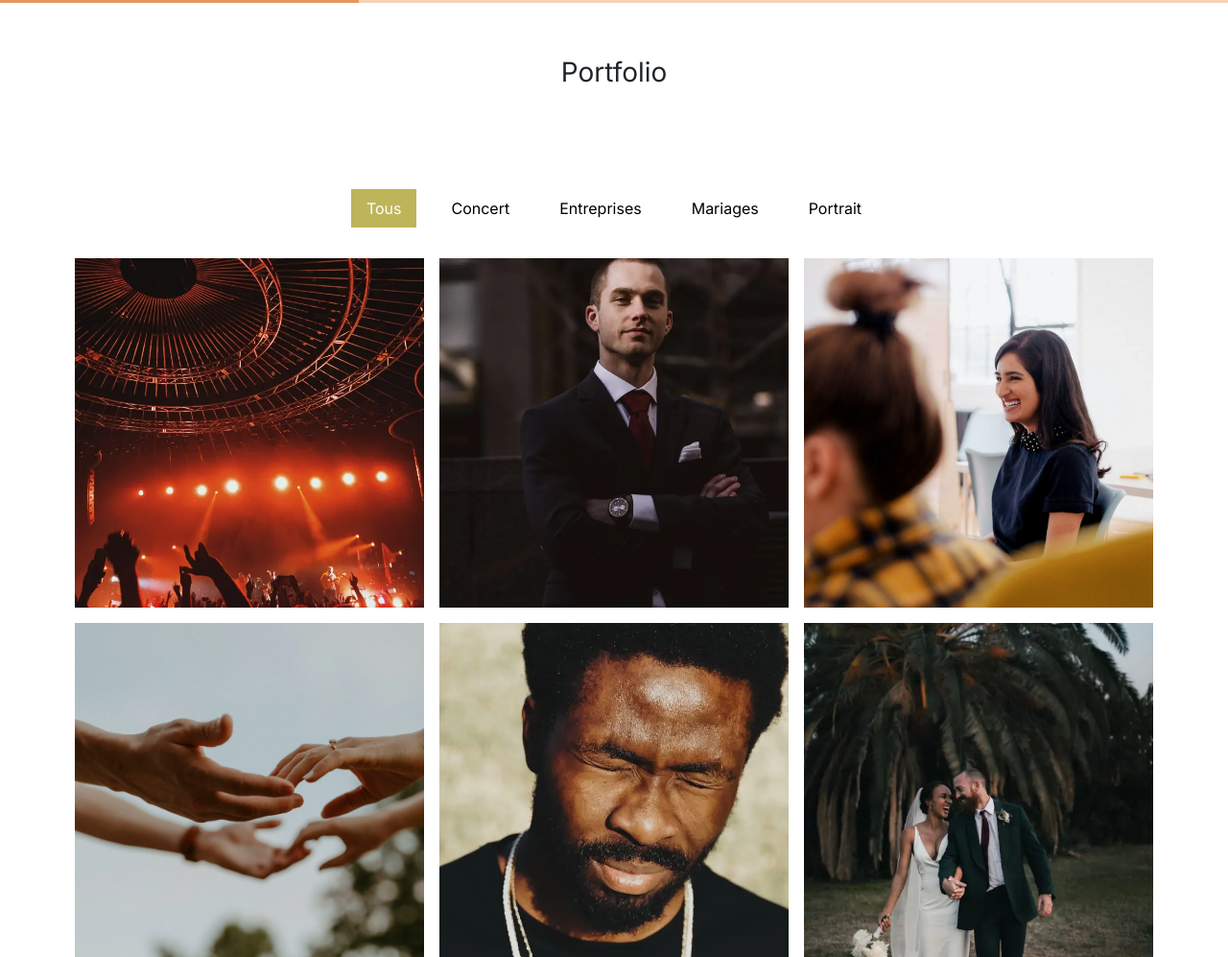
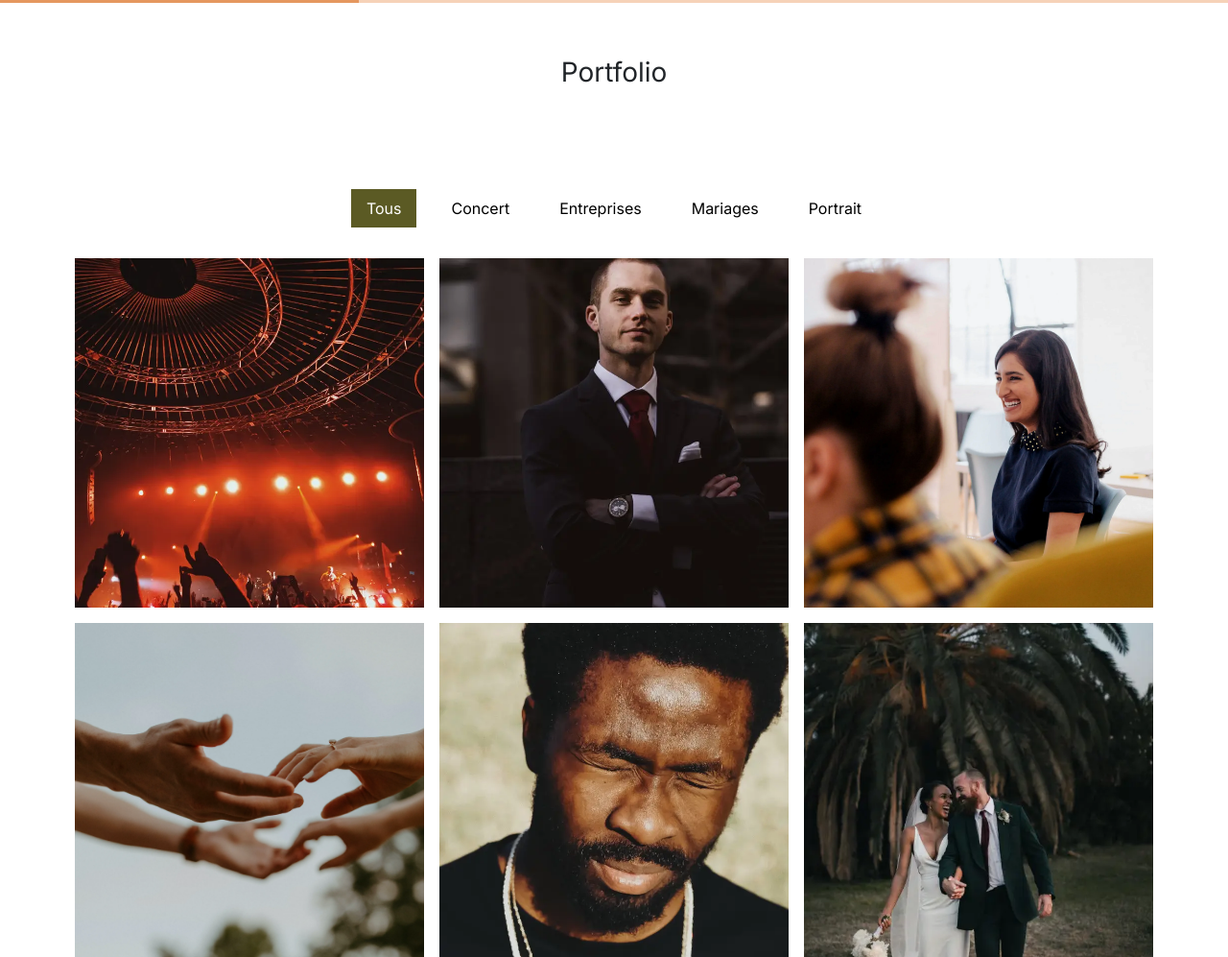
Before and after one commit to Roriks22/OCP5, a plain HTML site: page index.html in a window 1280 px wide. Shown: the part 1609-2606 px from the top of the page at 96% size. Drawn offline with nearby package versions, Linux system fonts and the light colour scheme.

Commit message:
modif_contrast

```diff
--- a/assets/style.css
+++ b/assets/style.css
@@ -109,10 +109,9 @@ body {
 	justify-content: center;
 }
 .nav-pills .nav-link.active, .nav-pills .show > .nav-link {
-	color: #fff;
-	background-color: #BEB45A;
+	color: #ffffff;
+	background-color: #5B5A24;
 	border-radius: 0;
-	font-weight: 200;
 }
 .nav-pills .nav-link {
 	color: #000
--- a/index.html
+++ b/index.html
@@ -48,7 +48,7 @@
       rel="stylesheet"
     />
     <link rel="stylesheet" href="./assets/bootstrap/bootstrap.min.css" />
-    <link rel="stylesheet" href="./assets/style.css" />
+    <link rel="stylesheet" href="./assets/style.min.css" />
   </head>
   <body>
 	<header>
```
Also changed, not shown: assets/style.min.css.
